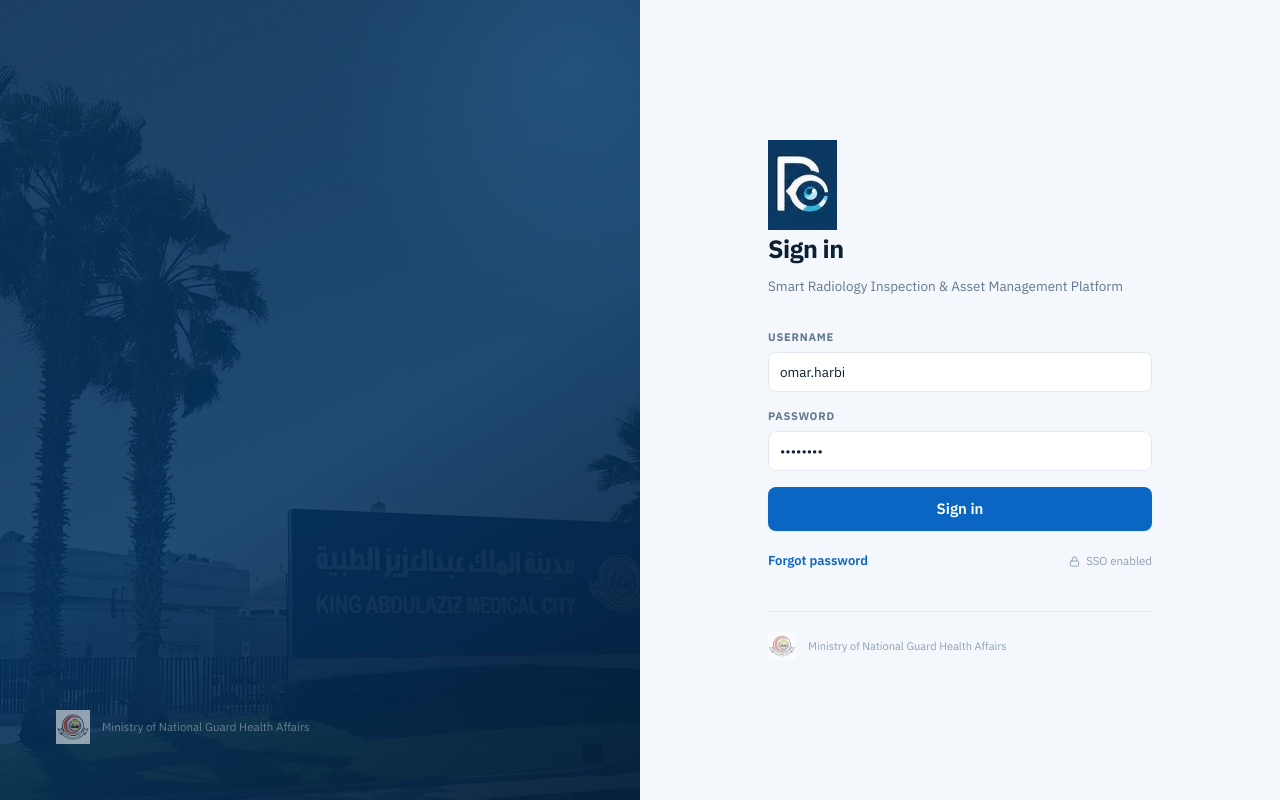
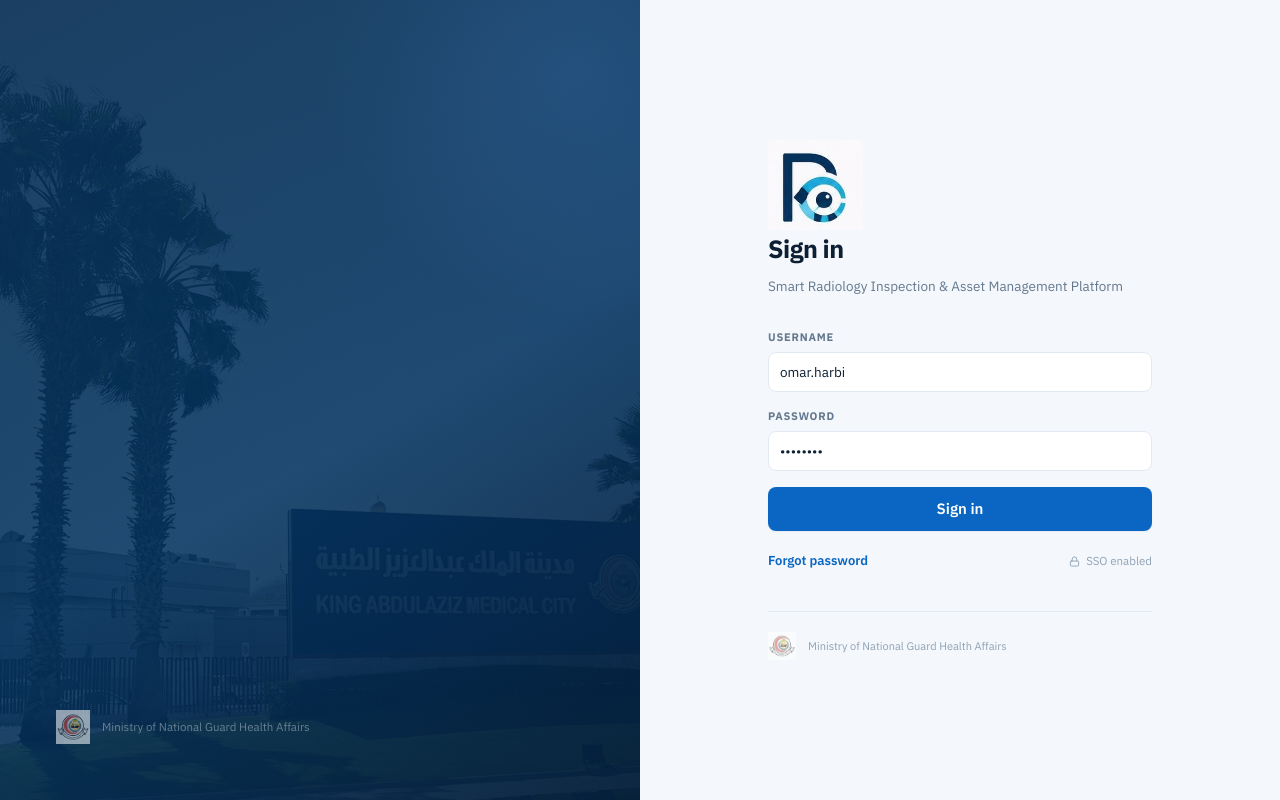
Before and after one commit to wdv59jyhb6-hue/Dris, a React (Vite) app: page / in a window 1280 px wide. Built offline with nearby package versions, Linux system fonts and the light colour scheme.

Commit message:
Update App.jsx

```diff
--- a/src/App.jsx
+++ b/src/App.jsx
@@ -475,7 +475,7 @@
     </div>
     <div className="flex-1 flex items-center justify-center p-6">
       <div className="w-full max-w-sm" style={{animation:`fadeRise .6s ${EASE} both`}}>
-        <img src="/logo.png" alt="RadVision" style={{height:90,objectFit:"contain",mixBlendMode:"multiply"}}/>
+        <img src="/logo-light.png" alt="RadVision" style={{height:90,objectFit:"contain",mixBlendMode:"multiply"}}/>
 
 
         <h2 style={{fontSize:25,fontWeight:700,color:C.ink,letterSpacing:"-.022em"}}>Sign in</h2>
```
